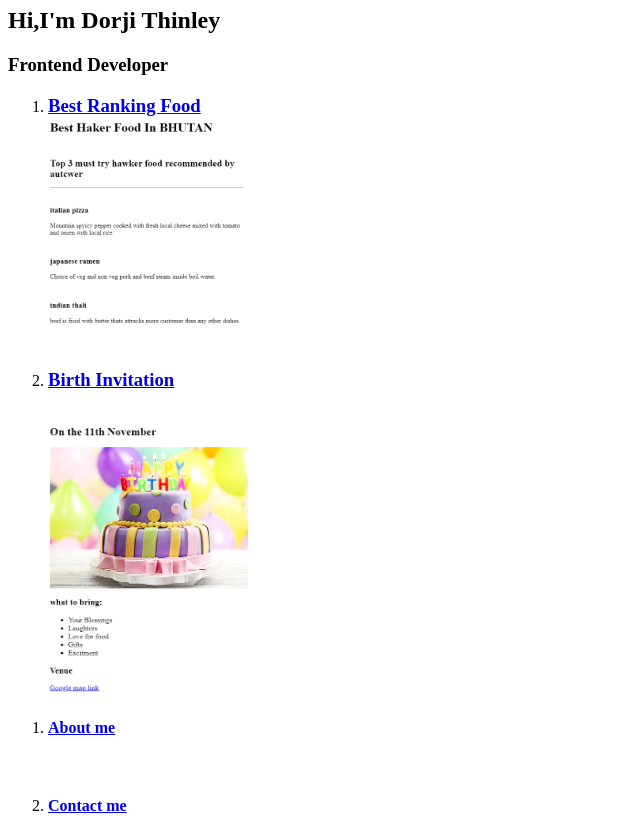
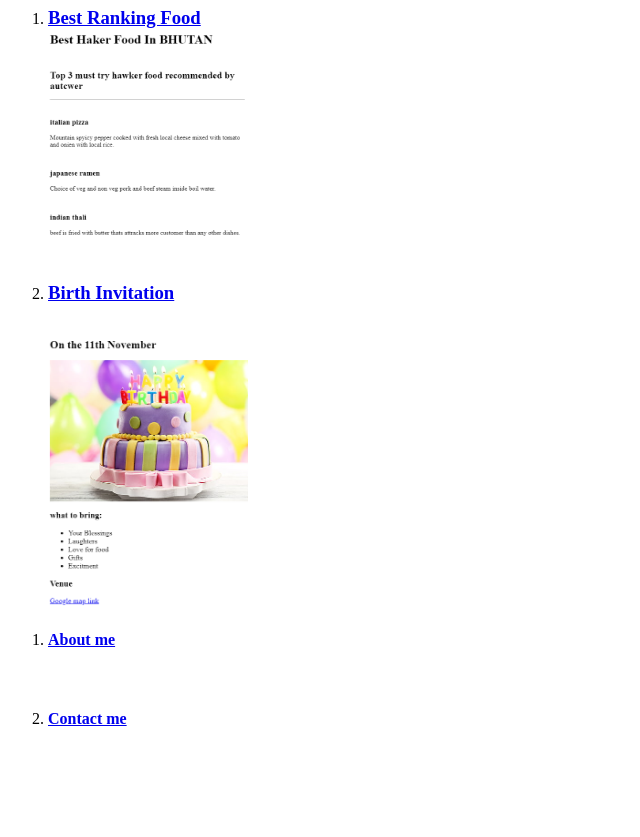
Before and after one commit to autcwer/Nor-s_Website, a plain HTML site: page index.html in a window 1280 px wide. Shown: the part 73-910 px from the top of the page, without its empty margins (0-640 px from the left). After the commit the page ends 822 px from the top, so only its background shows below. Drawn offline with Linux system fonts and the light colour scheme.

Commit message:
Update index.html
Signed-off-by: autcwer <163087441+autcwer@users.noreply.github.com>

```diff
--- a/index.html
+++ b/index.html
@@ -7,11 +7,6 @@
 </head>
 <body>
     <h1>Personal Portfolio</h1>
-    <section class="Home">
-      <div class="Home-content">
-         <h1>Hi,I'm Dorji Thinley</h1>
-         <h3>Frontend Developer</h3>
-      </div>
     <ol>
         <li>
              <a href="./public/food.html"><h3>Best Ranking Food</h3</a> <br>
```
